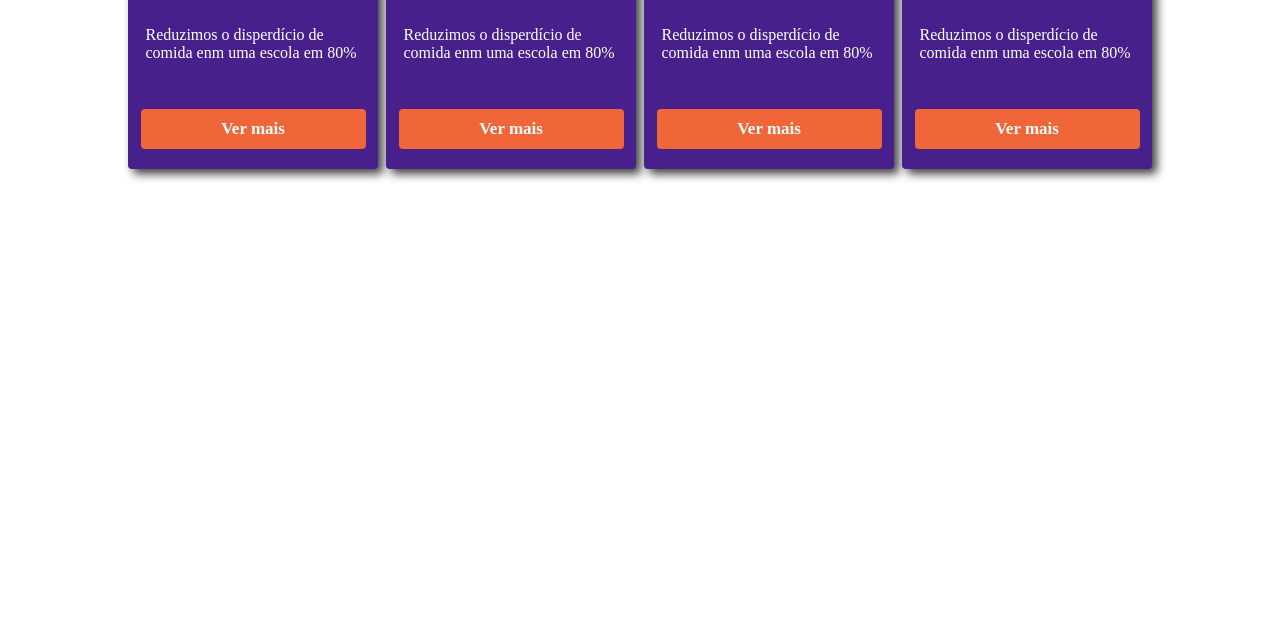
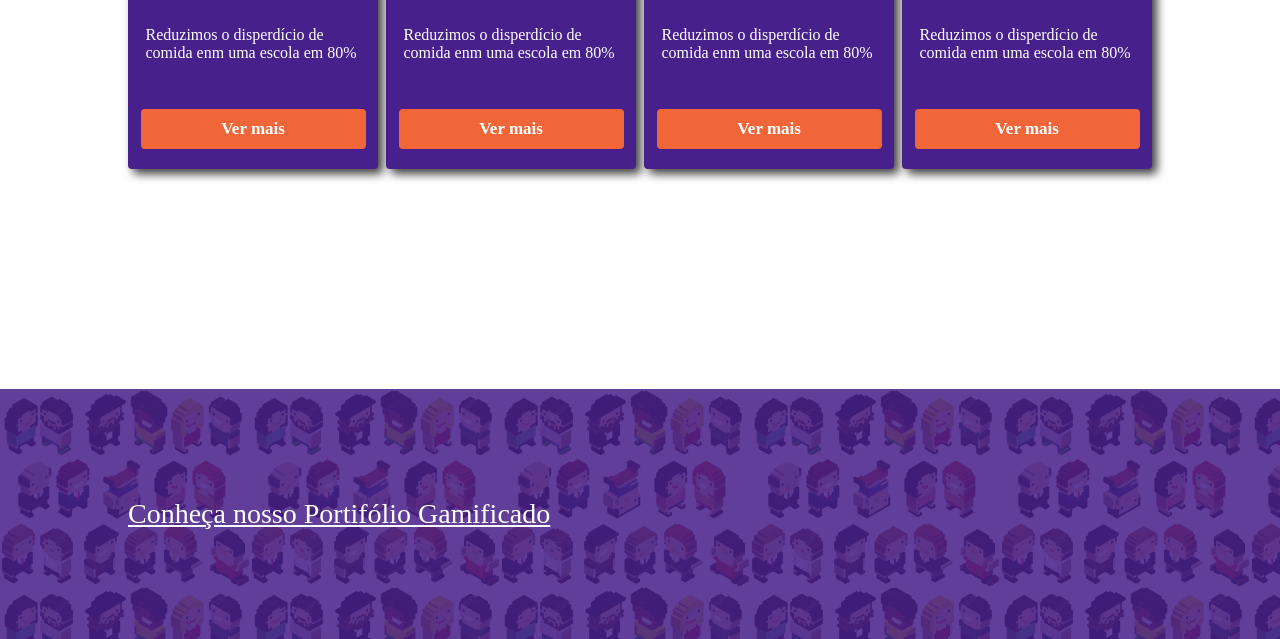
Before and after one commit to Dan-MK9/gamificaai, a plain HTML site: page index.html in a window 1280 px wide. Shown: the part 2118-2757 px from the top of the page. Before the commit the page ends 2407 px from the top, so only its background shows below. Drawn offline with Linux system fonts and the light colour scheme; a web font is replaced by a local one.

Commit message:
feat: Seção Portifólio, feito com paralaxe

```diff
--- a/index.html
+++ b/index.html
@@ -67,6 +67,13 @@
 
         </div>
     </section>
+    <section id="portifolio">
+        <div class="filtro"></div>
+        <div class="container-grid">
+            <a href="#">Conheça nosso Portifólio Gamificado</a>
+        </div>
+    </section>
+
 
 </body>
 
--- a/style.css
+++ b/style.css
@@ -209,3 +209,51 @@ h2 {
 .card button:hover {
     background-color: #ad4929;
 }
+
+#portifolio {
+    height: 250px;
+
+    margin-bottom: 120px;
+
+    background-image: url(img/bonecos.png);
+    background-size: 250px;
+
+    background-repeat: repeat;
+
+    background-attachment: fixed;
+
+    position: relative;
+}
+
+.filtro {
+    height: 100%;
+    width: 100%;
+
+    background-color: #47208bdc;
+
+    position: absolute;
+    top: 0;
+}
+
+#portifolio .container-grid {
+    height: 100%;
+
+    display: flex;
+    flex-direction: column;
+    justify-content: center;
+}
+
+#portifolio a{
+    width: fit-content;
+
+    font-family: 'Anta';
+    font-size: 28px;
+
+    color: white;
+
+    z-index: 1;
+}
+
+#portifolio a:hover {
+    transform: scale(1.05);
+}
```
Also changed, not shown: img/bonecos.png (added).
